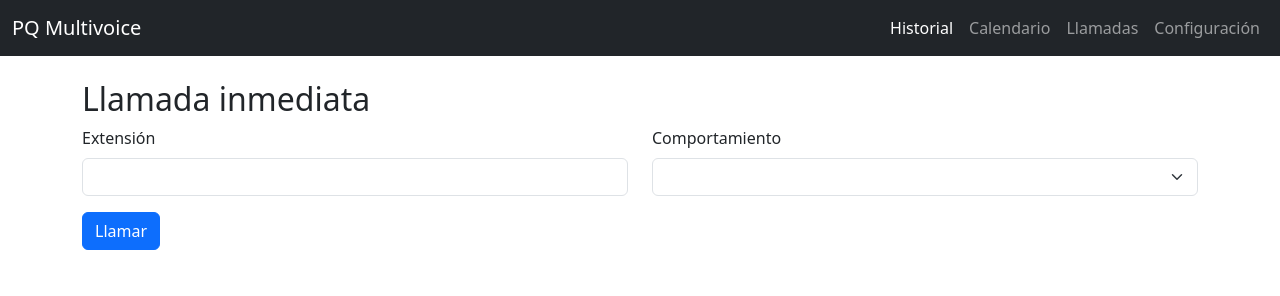
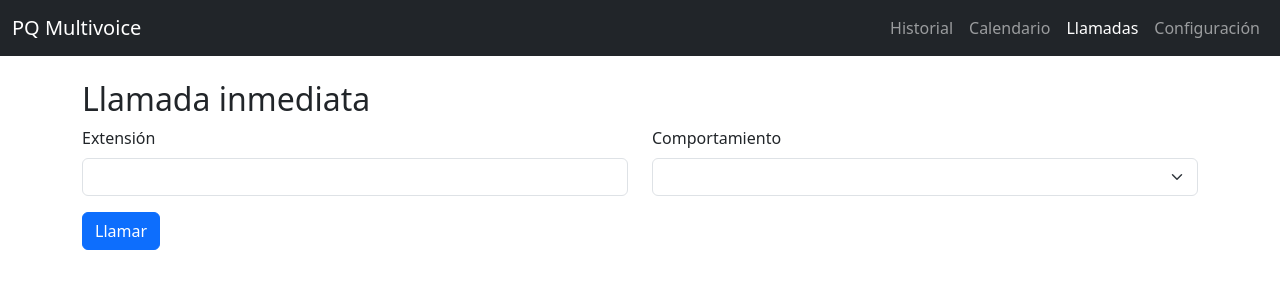
Before and after one commit to DiegoInDaHu/PQMultivoice, a PHP site: page /calls.php in a window 1280 px wide. Shown: the top 296 px of the page. Run offline with PHP 8.4, Linux system fonts and the light colour scheme; data that the repository does not hold is empty.

Commit message:
Cambios visuales

```diff
--- a/calendar.php
+++ b/calendar.php
@@ -139,8 +139,8 @@ $selectedEnd = $period['end_date'] ?? '';
     <div class="container-fluid">
         <a class="navbar-brand" href="#">PQ Multivoice</a>
         <div class="navbar-nav">
-            <a class="nav-link active" href="index.php">Historial</a>
-            <a class="nav-link" href="calendar.php">Calendario</a>
+            <a class="nav-link" href="index.php">Historial</a>
+            <a class="nav-link active" href="calendar.php">Calendario</a>
             <a class="nav-link" href="calls.php">Llamadas</a>
             <a class="nav-link" href="config.php">Configuración</a>
         </div>
--- a/calls.php
+++ b/calls.php
@@ -91,9 +91,9 @@ if ($_SERVER['REQUEST_METHOD'] === 'POST') {
     <div class="container-fluid">
         <a class="navbar-brand" href="#">PQ Multivoice</a>
         <div class="navbar-nav">
-            <a class="nav-link active" href="index.php">Historial</a>
+            <a class="nav-link" href="index.php">Historial</a>
             <a class="nav-link" href="calendar.php">Calendario</a>
-            <a class="nav-link" href="calls.php">Llamadas</a>
+            <a class="nav-link active" href="calls.php">Llamadas</a>
             <a class="nav-link" href="config.php">Configuración</a>
         </div>
     </div>
--- a/config.php
+++ b/config.php
@@ -132,10 +132,10 @@ $behaviors = $pdo->query('SELECT id, name, code FROM behaviors ORDER BY name')->
     <div class="container-fluid">
         <a class="navbar-brand" href="#">PQ Multivoice</a>
         <div class="navbar-nav">
-            <a class="nav-link active" href="index.php">Historial</a>
+            <a class="nav-link" href="index.php">Historial</a>
             <a class="nav-link" href="calendar.php">Calendario</a>
             <a class="nav-link" href="calls.php">Llamadas</a>
-            <a class="nav-link" href="config.php">Configuración</a>
+            <a class="nav-link active" href="config.php">Configuración</a>
         </div>
     </div>
 </nav>
--- a/index.php
+++ b/index.php
@@ -78,7 +78,7 @@ foreach ($allPeriods as $row) {
     </div>
 </nav>
 <div class="container">
-    <h2 style="margin-bottom:20px">Calendario</h2>
+    <h2 class="d-flex justify-content-center mb-3">Calendario</h2>
     <div id="calendarWrapper" class="d-flex justify-content-center">
         <input type="text" id="calendar" class="form-control">
     </div>
```
